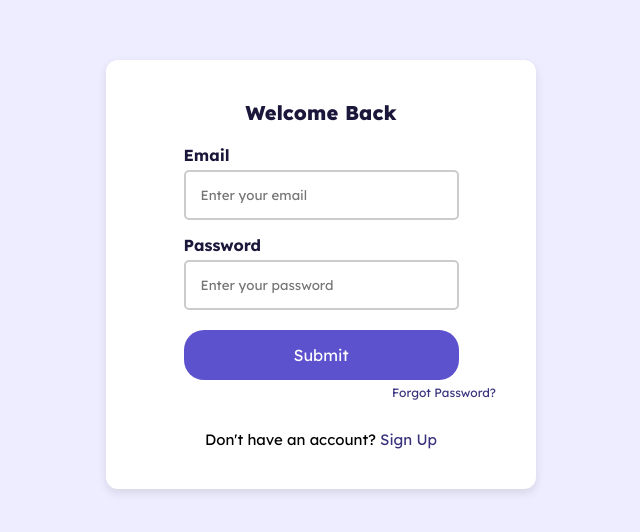
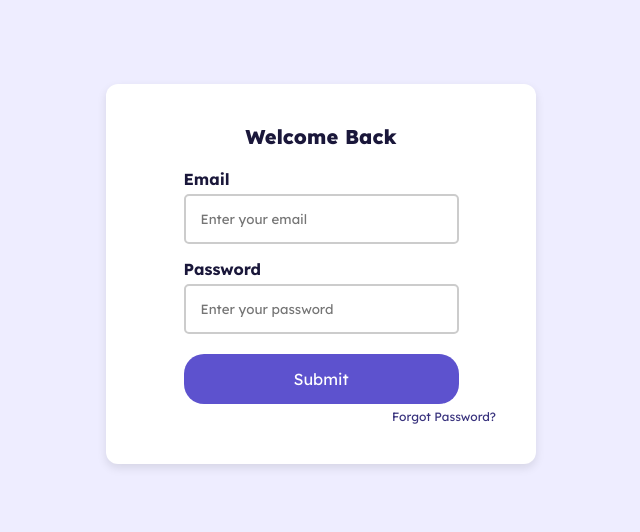
Before and after one commit to immahmoodpasha/app, a React (Create React App) app: page / in a window 1280 px wide. Shown: the part 126-658 px from the top of the page, without its empty margins (319-959 px from the left). Built offline with nearby package versions, Linux system fonts and the light colour scheme.

Commit message:
Removed Sign Up

```diff
--- a/src/Login.css
+++ b/src/Login.css
@@ -92,16 +92,3 @@ input:focus{
   cursor: pointer;
   color: #1a173a;
 }
-
-#sign_up{
-  margin-top: 30px;
-  font-size: 15px;
-}
-
-#sign_up a{
-  color: #38327d;
-}
-
-#sign_up a:hover{
-  color: #1a173a;
-}
--- a/src/Login.js
+++ b/src/Login.js
@@ -16,7 +16,6 @@ function Login() {
         </div>
         <button id='submit_btn'>Submit</button>
         <div id='forgot_pwd'><a>Forgot Password?</a></div>
-        <div id='sign_up'>Don't have an account? <a>Sign Up</a></div>
       </div>
     </div>
 
```
